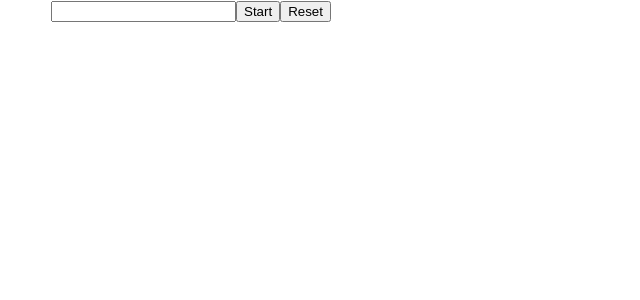
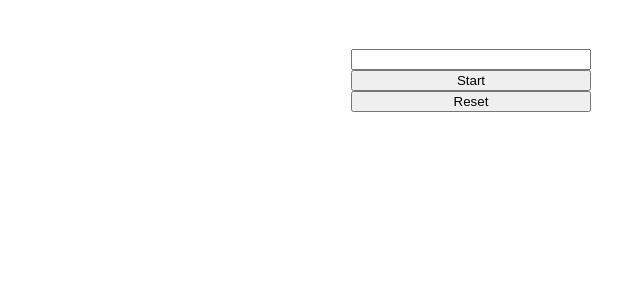
Before and after one commit to no-self-required/ZenTracker, a React (Create React App) app in the folder tracker/: page / in a window 1280 px wide. Shown: the top 300 px of the page, without its empty margins (449-1089 px from the left). Built offline with nearby package versions, Linux system fonts and the light colour scheme.

Commit message:
add click timer edit function

```diff
--- a/tracker/src/components/Main.jsx
+++ b/tracker/src/components/Main.jsx
@@ -1,5 +1,5 @@
 import React, { useState, useEffect } from "react";
-
+import "../styling/main.scss";
 //add rendering logic to only show the right amount of time. ex: if there are 0hours, dont display
 //add logic for finished timer (0seconds)
 
@@ -30,12 +30,14 @@ function calculateSeconds(initialTime) {
 }
 
 //when timer hits 0, sound alarm, and switch button to "OK" that stops alarm.
+
 function Main() {
   const TIMER_STATES = {
     INITIAL: 0,
     STARTED: 1,
     STOPPED: 2,
-    FINISHED: 3,
+    EDIT: 3,
+    FINISHED: 4
   };
 
   const [totalSeconds, setTotalSeconds] = useState();
@@ -69,11 +71,14 @@ function Main() {
     setIntervalID(undefined);
   }
 
-  function stopAlarm() {
+  function stopAlarm() {}
 
+  //click on timer> enter edit state> pause timer
+
+  const editTimerState = function getFocus() {
+    if(timerState === TIMER_STATES["STARTED"]) {
+      document.getElementById("timer").focus();
     }
-
-  function editTimerState() {
 
   }
 
@@ -89,7 +94,7 @@ function Main() {
 
   function resetTimer() {
     console.log("[resetTimer] initial time", initialTime);
-    setTimerState(TIMER_STATES["STOPPED"]);
+    setTimerState(TIMER_STATES["INITIAL"]);
     clearInterval(intervalID);
     setIntervalID(undefined);
     const initialTimeInSeconds = calculateSeconds(initialTime);
@@ -130,18 +135,21 @@ function Main() {
   //disable reset button if timer is not running
   //if timer is running, clicking timer will enter edit timer state
 
+  //show formatted time on launch
   const formattedTime = displayTime();
   return (
-    <div>
+    <div className="timer-container">
+      {(timerState === TIMER_STATES["INITIAL"] ||
+        timerState === TIMER_STATES["STOPPED"]) && (
         <input
           type="text"
           id="timer"
           name="timer"
           maxLength="6"
-        onClick={editTimerState}
           onChange={handleChange}
         ></input>
-      {totalSeconds && <div>{formattedTime}</div>}
+      )}
+      {totalSeconds && <div onClick={editTimerState()}>{formattedTime}</div>}
       {(timerState === TIMER_STATES["INITIAL"] ||
         timerState === TIMER_STATES["STOPPED"]) && (
         <button onClick={startTimer}>Start</button>
@@ -150,7 +158,7 @@ function Main() {
         <button onClick={stopTimer}>Stop</button>
       )}
       {timerState === TIMER_STATES["FINISHED"] && (
-        <button onClick={stopAlarm}>Finished</button>
+        <button onClick={stopAlarm}>Ok</button>
       )}
       <button onClick={resetTimer}>Reset</button>
     </div>
--- a/tracker/src/styling/main.scss
+++ b/tracker/src/styling/main.scss
@@ -0,0 +1,8 @@
+.timer-container{
+  display: flex;
+  justify-content: center;
+  flex-direction: column;
+  width: 15em;
+  height: 10em;
+  margin-left: 50em;
+}
```
Lines whose indentation alone changed are shown as unchanged.
